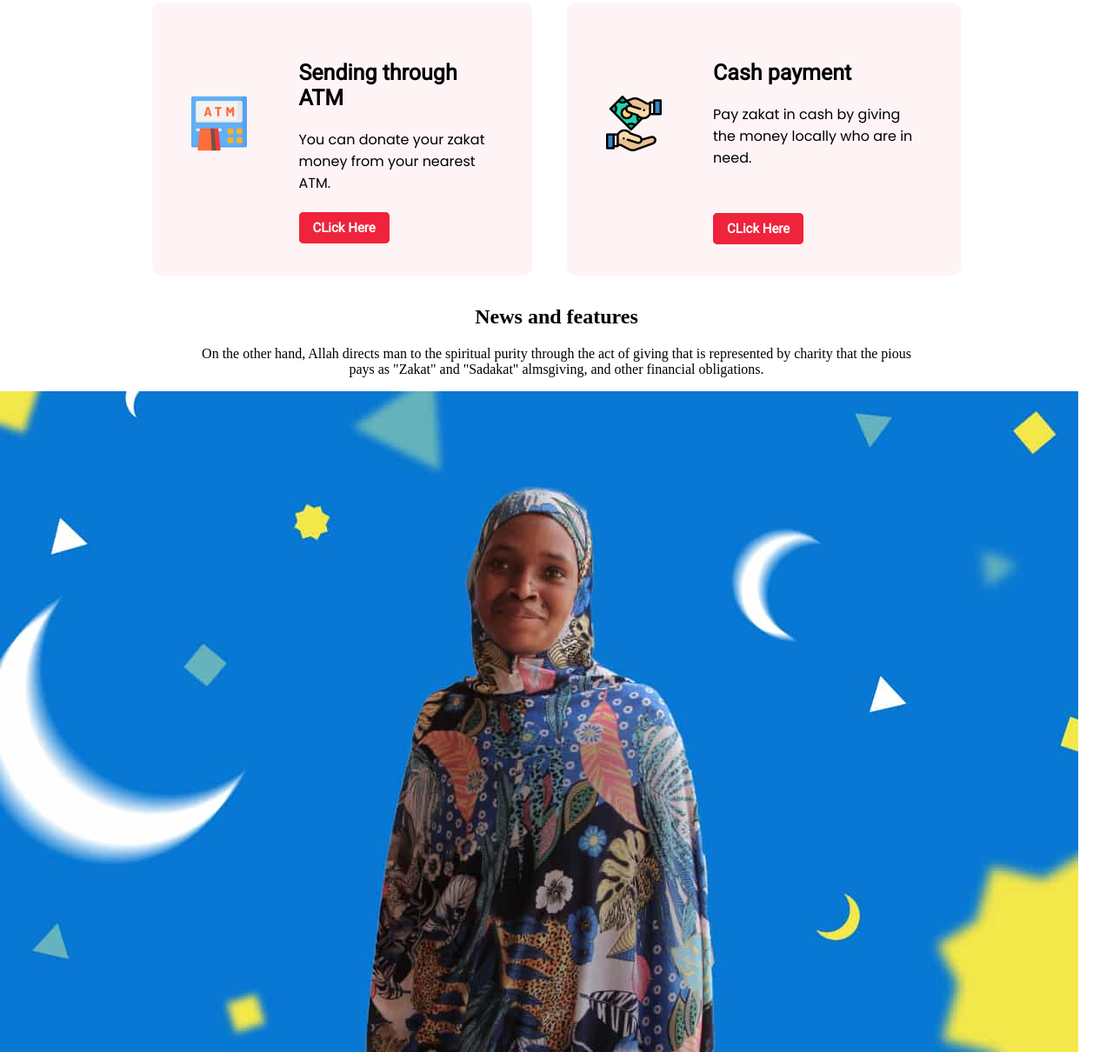
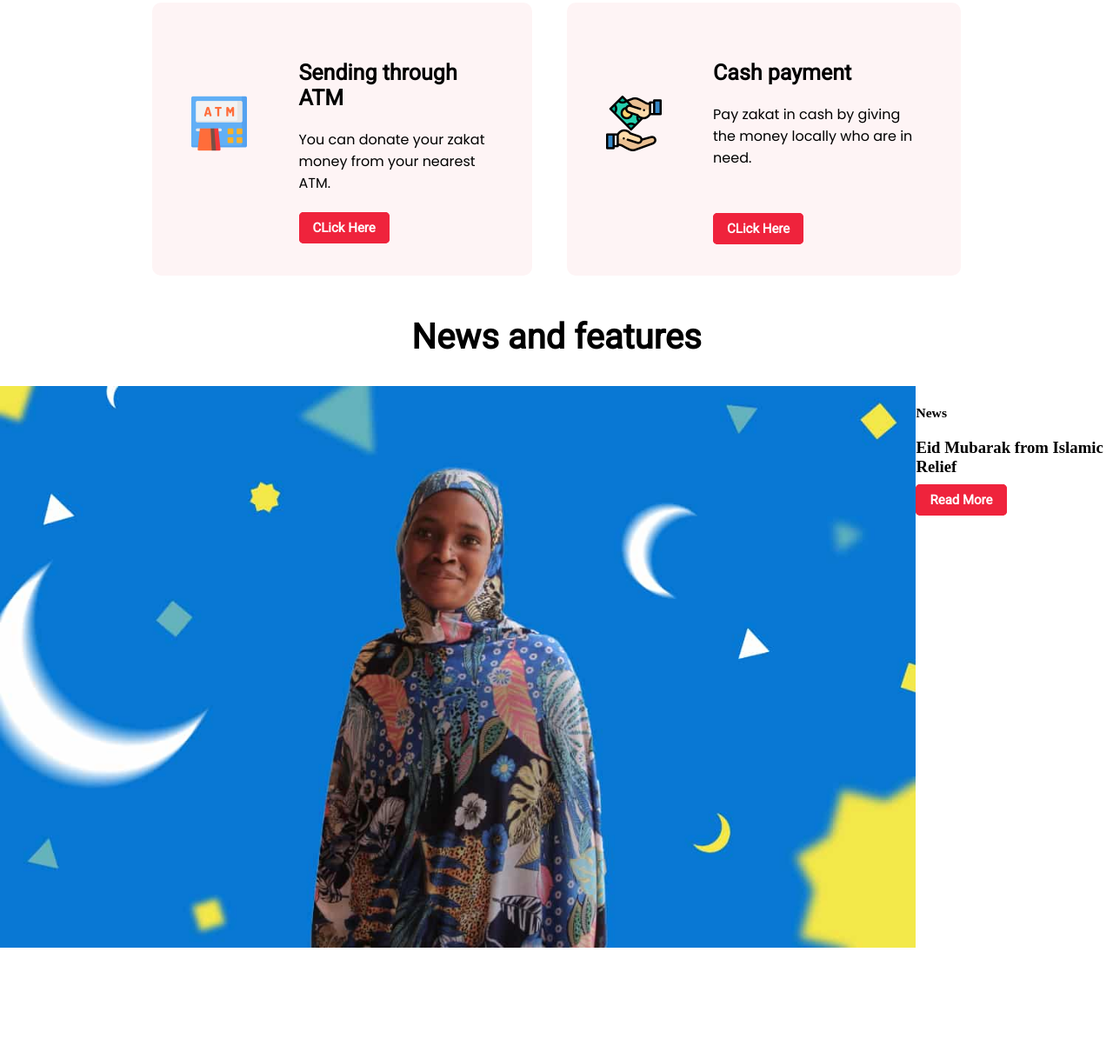
Before and after one commit to shohancs/eid-zakat, a plain HTML site: page index.html in a window 1280 px wide. Shown: the part 2127-3337 px from the top of the page at 87% size. After the commit the page ends 3221 px from the top, so only its background shows below. Drawn offline with Linux system fonts and the light colour scheme.

Commit message:
Feature banner part css doing

```diff
--- a/css/style.css
+++ b/css/style.css
@@ -141,10 +141,16 @@ header {
 }
 
 .feature-heading h1{
-
+    font-size: 40px;
+    font-weight: 700;
+    font-family: 'Roboto', sans-serif;
 }
 
-.feature-heading p{
+.feature-banner{
+    display: flex;
+}
 
+.main-feature img{
+    width: 100%;
 }
 /* Feature part end */
--- a/index.html
+++ b/index.html
@@ -124,7 +124,6 @@
         <main>
             <article class="feature-heading">
                 <h1>News and features</h1>
-                <p>On the other hand, Allah directs man to the spiritual purity through the act of giving that is represented by charity that the pious<br> pays as "Zakat" and "Sadakat" almsgiving, and other financial obligations.</p>
             </article>
 
             <section class="feature-banner">
```
